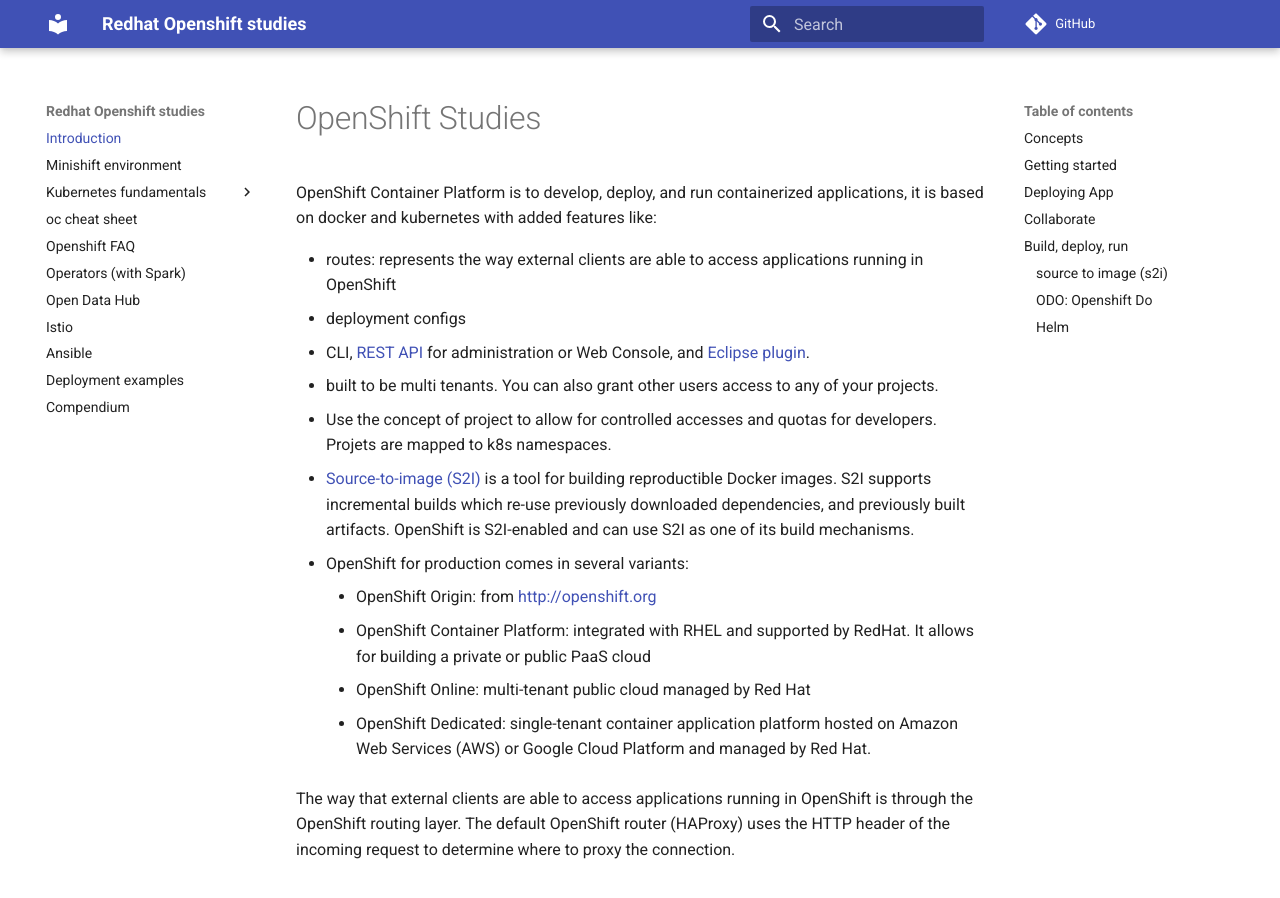
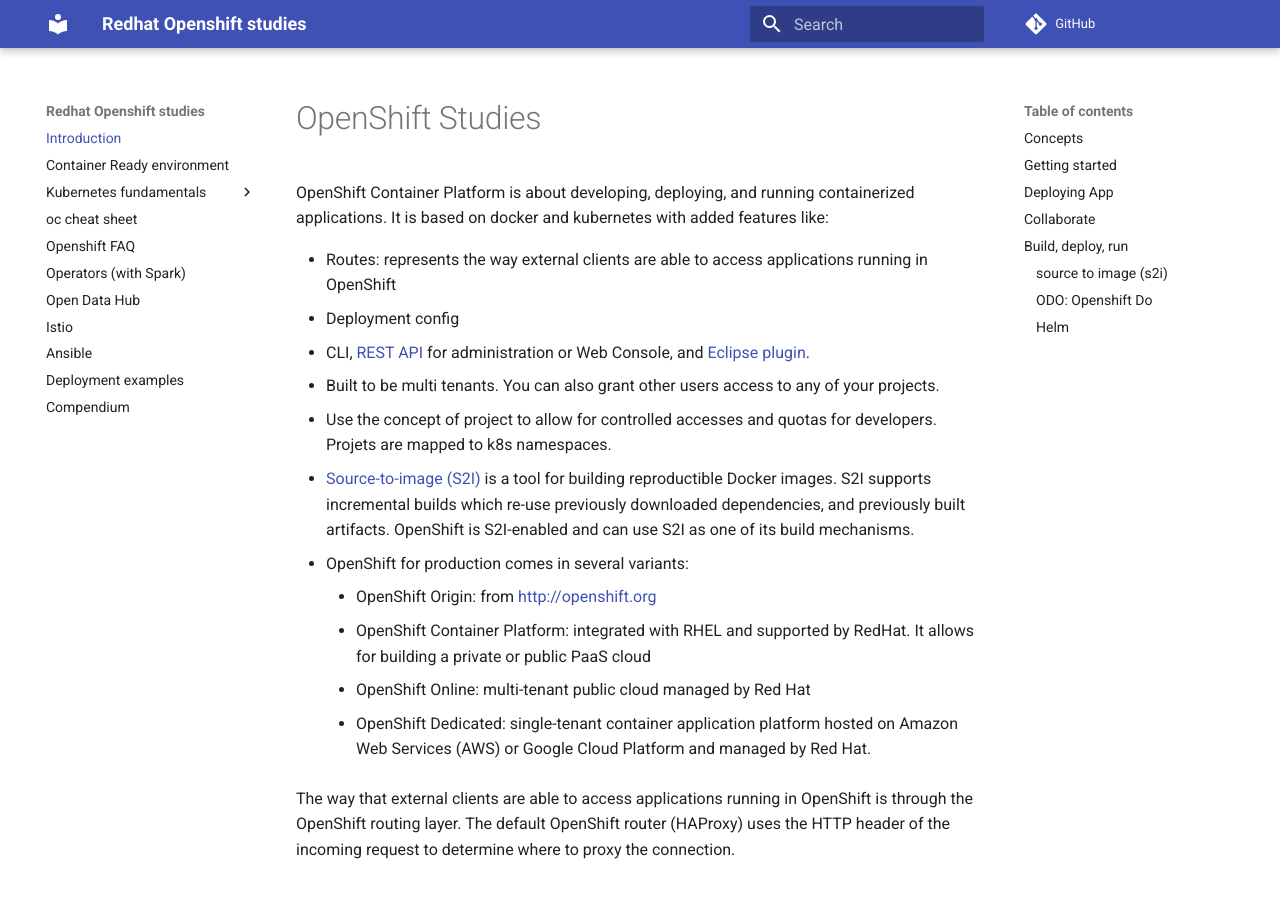
Before and after one commit to jbcodeforce/openshift-studies, an MkDocs documentation site: the page built from docs/index.md, in a window 1280 px wide and 900 px high. Built offline with MkDocs 1.6.1 and Material for MkDocs 9.7.7, drawn with Linux system fonts in a browser that asks for light colours; comment, search, counter and statistics services are not loaded.

Commit message:
update os content

```diff
--- a/docs/index.md
+++ b/docs/index.md
@@ -1,11 +1,11 @@
 # OpenShift Studies
 
-OpenShift Container Platform is to develop, deploy, and run containerized applications, it is based on docker and kubernetes with added features like:
+OpenShift Container Platform is about developing, deploying, and running containerized applications. It is based on docker and kubernetes with added features like:
 
-* routes: represents the way external clients are able to access applications running in OpenShift
-* deployment configs
+* Routes: represents the way external clients are able to access applications running in OpenShift
+* Deployment config
 * CLI, [REST API](https://docs.openshift.org/latest/rest_api/index.html) for administration or Web Console, and [Eclipse plugin](https://tools.jboss.org/features/openshift.html).
-* built to be multi tenants. You can also grant other users access to any of your projects.
+* Built to be multi tenants. You can also grant other users access to any of your projects.
 * Use the concept of project to allow for controlled accesses and quotas for developers. Projets are mapped to k8s namespaces.
 * [Source-to-image (S2I)](https://docs.openshift.org/latest/creating_images/s2i.html) is a tool for building reproductible Docker images. S2I supports incremental builds which re-use previously downloaded dependencies, and previously built artifacts. OpenShift is S2I-enabled and can use S2I as one of its build mechanisms.
 * OpenShift for production comes in several variants:
--- a/mkdocs.yml
+++ b/mkdocs.yml
@@ -2,7 +2,7 @@
 repo_url: https://github.com/jbcodeforce/openshift-studies
 nav:
   - Introduction: index.md
-  - Minishift environment: minishift.md
+  - Container Ready environment: crc.md
   - Kubernetes fundamentals:
     - Introduction: k8s/k8s-0.md
     - Networking: k8s/k8s-1.md
```
Also changed, not shown: docs/compendium.md (+5 -1 lines), docs/crc.md (added, +21 -0 lines), docs/faq.md (+8 -0 lines), docs/istio/readme.md (+6 -0 lines).
